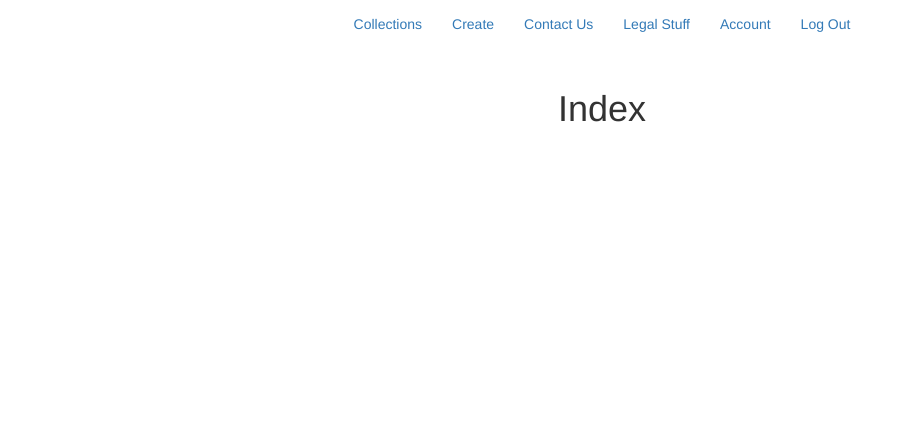
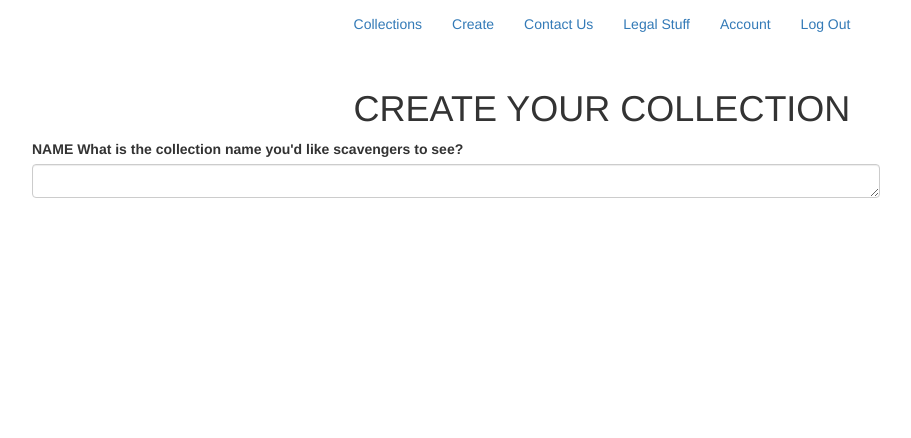
Before and after one commit to CSCD488Team1-F17/MagpieCMS, a PHP site: template app/templates/create.twig in a window 1280 px wide. Shown: the part 129-567 px from the top of the page, without its empty margins (38-949 px from the left). Run offline with PHP 8.4, Linux system fonts and the light colour scheme; the template is opened without the code that fills it, so the values that code supplies are empty; some libraries are stand-ins or nearby versions.

Commit message:
starting html work

```diff
--- a/app/templates/create.twig
+++ b/app/templates/create.twig
@@ -1,8 +1,14 @@
 {% extends "base.twig" %}
 
 {% block content %}
-    <h1>Index</h1>
-    <p class="important">
-        Welcome to my awesome homepage.
-    </p>
+    <div class="container">
+        <h1>CREATE YOUR COLLECTION</h1>
+        <div class="row">
+            <div class="col-md-9">
+                <label>NAME</label>
+                <label>What is the collection name you'd like scavengers to see?</label>
+                 <textarea class="form-control" rows="1" id="message"></textarea>
+            </div>
+        </div>
+    </div>
 {% endblock %}
```
Also changed, not shown: app/public_html/img/banner.png (added).
